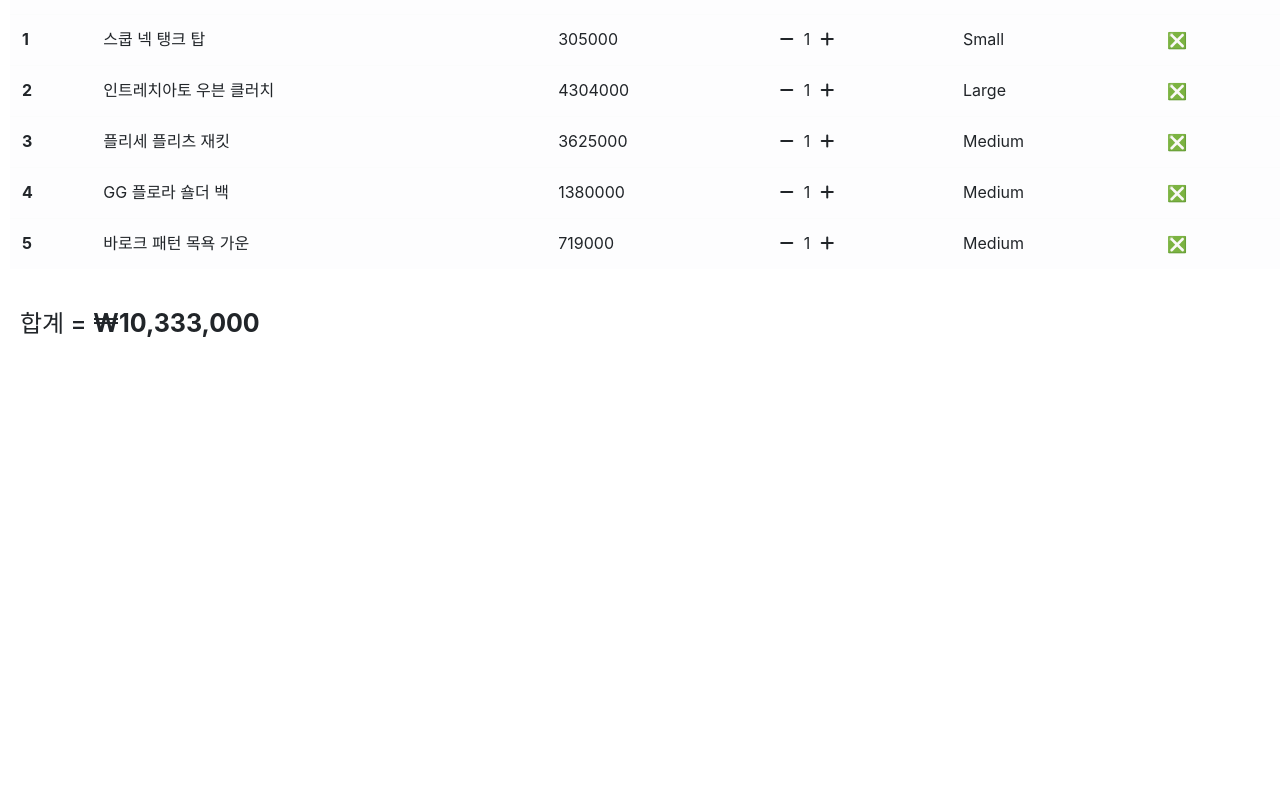
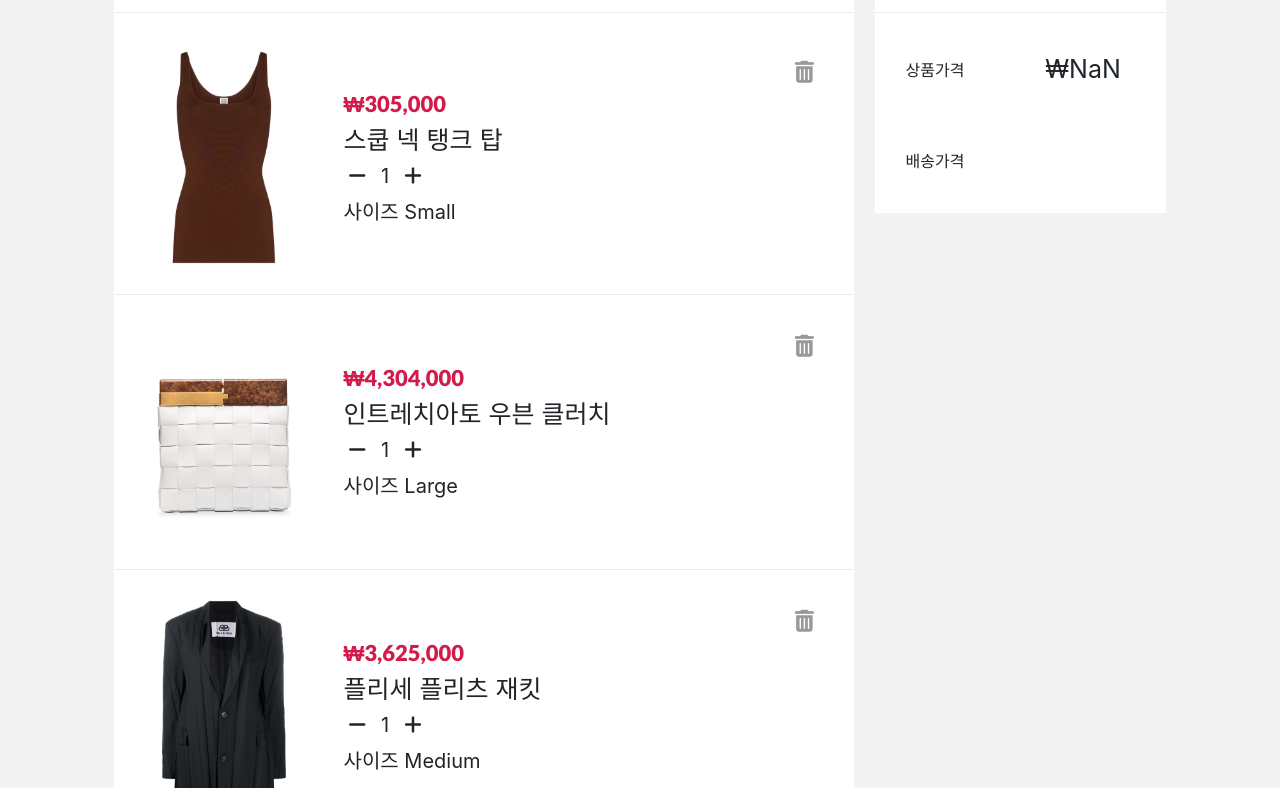
Before and after one commit to Lee-ji-soo/SOOSHOP, a plain HTML site: page SOO-cart.html in a window 1280 px wide. Shown: the part 174-962 px from the top of the page. Before the commit the page ends 800 px from the top, so only its background shows below. Drawn offline with nearby package versions, Linux system fonts and the light colour scheme.

Commit message:
장바구니 css 변경, mediaquery

```diff
--- a/SOO-cart.html
+++ b/SOO-cart.html
@@ -14,7 +14,9 @@
     integrity="sha256-CSXorXvZcTkaix6Yvo6HppcZGetbYMGWSFlBw8HfCJo=" crossorigin="anonymous"></script>
   <script src="https://kit.fontawesome.com/51b298796c.js" crossorigin="anonymous"></script>
 
-  <title>Hello, world!</title>
+  <link rel="stylesheet" tyle="text/css" href="css/main.css">
+
+  <title>MY CART</title>
 </head>
 
 <body>
@@ -46,65 +48,46 @@
       </ul>
     </div>
   </nav>
-
-  <div class="text-center" style="margin:90px; margin-bottom:20px;">
-    <h4>장바구니</h4>
+  <div class='cart-body'>
+    <div class="cart-bg">
+      <div class="shoppingbag__table">
+        <h4 id="cart-title">MY CART</h4>
+        <div class="table">
+        </div>
+      </div>
+      <div class="sum__table">
+        <h4 id="sum-title">TOTAL</h4>
+        <div class='sum-box sum__product'>
+          <span class='sum-box__tt'> 상품가격</span>
+          <span id="sum"></span>
+        </div>
+        <div class='sum-box sum__ship'>
+          <span class='sum-box__tt'> 배송가격</span>
+          <spanid="sum"></span>
+        </div>
+      </div>
+    </div>
   </div>
-
-  <div class="shoppingbag__table-box">
-    <table class="table table-light">
-      <tr>
-        <th scope="col">#</th>
-        <th scope="col">상품명</th>
-        <th scope="col">가격</th>
-        <th scope="col">수량</th>
-        <th scope="col">사이즈</th>
-      </tr>
-    </table>
-    <strong class="price__sum-box">
-      <h4 id="price-sum__h4">합계 = </h4><span id="sum"></span>
-    </strong>
-  </div>
-
-  <style>
-    .shoppingbag__table-box,
-    .price__sum-box {
-      margin-left: 10px;
-    }
-
-    .price__sum-box {
-      padding-top: 20px;
-      display: block;
-    }
-
-    #price-sum__h4 {
-      display: inline;
-    }
-
-    #sum {
-      font-size: 25px;
-    }
-  </style>
-
 
   <!--LOCALSTORAGE에 저장할때 새로운 class를 만들어서 저장하기-->
   <script>
     let dataArr = [];
     let newDataArr = [];
 
-    function SampleData(id, name, price, quantity, size) {
+    function SampleData(id, name, price, quantity, size, img) {
       this.id = id;
       this.name = name;
       this.price = price;
       this.quantity = quantity;
       this.size = size;
+      this.img = img;
     }
 
-    var data1 = new SampleData(1, '스쿱 넥 탱크 탑', 305000, 1, 'Small');
-    var data2 = new SampleData(2, '인트레치아토 우븐 클러치', 4304000, 1, 'Large');
-    var data3 = new SampleData(3, '플리세 플리츠 재킷', 3625000, 1, 'Medium');
-    var data4 = new SampleData(4, 'GG 플로라 숄더 백', 1380000, 1, 'Medium');
-    var data5 = new SampleData(5, '바로크 패턴 목욕 가운', 719000, 1, 'Medium');
+    var data1 = new SampleData(1, '스쿱 넥 탱크 탑', 305000, 1, 'Small', 'images/pic1.jpg');
+    var data2 = new SampleData(2, '인트레치아토 우븐 클러치', 4304000, 1, 'Large', 'images/pic2.jpg');
+    var data3 = new SampleData(3, '플리세 플리츠 재킷', 3625000, 1, 'Medium', 'images/pic3.jpg');
+    var data4 = new SampleData(4, 'GG 플로라 숄더 백', 1380000, 1, 'Medium', 'images/pic4.jpg');
+    var data5 = new SampleData(5, '바로크 패턴 목욕 가운', 719000, 1, 'Medium', 'images/pic5.jpg');
 
     dataArr.push(data1, data2, data3, data4, data5);
 
@@ -115,19 +98,37 @@
   <script>
     for (i = 0; i < dataArr.length; i++) {
       $('.table').append(
-        `<tr data-id="${dataArr[i].id}">
-          <th scope="row" class="cartBox" id="dataId"data-id="${dataArr[i].id}">${dataArr[i].id}</th>
-            <td>${dataArr[i].name}</td>
-            <td class="price">${dataArr[i].price}</td>
-            <td><i class="fas fa-minus minus"></i><span class="amount">${dataArr[i].quantity}</span><i class="fas fa-plus plus"></i></td>
-            <td>${dataArr[i].size}</td>
-            <td><button class="delete">❎</button></td>
-        </tr>`)
+        `<div class="cart-boxs" data-id="${dataArr[i].id}">
+          <div scope="row" class="cartBox" id="dataId"data-id="${dataArr[i].id}"></div>
+          <div class="cart-boxs__img">
+            <img src="${dataArr[i].img}">
+          </div>
+
+          <div class="cart-boxs__detail">
+            <div class="price">${dataArr[i].price}</div>
+            <div class='name'>${dataArr[i].name}</div>
+            <div><i class="fas fa-minus minus"></i><span class="amount">${dataArr[i].quantity}</span><i class="fas fa-plus plus"></i></div>
+            <div>사이즈 ${dataArr[i].size}</div>
+          </div>
+          <div>
+            <i class="fas fa-trash-alt  delete"></i>
+          </div>
+        </div>`)
       localStorage.setItem(`product${dataArr[i].id}`, JSON.stringify(dataArr[i]))
     }
   </script>
 
   <script>
+    //한국돈으로 표시하기
+    let cartBox = $('.cart-boxs')
+    let eachPrice = $('.price')
+    for (i = 0; i < cartBox.length; i++) {
+      let eachPriceHTML = eachPrice[i].innerHTML
+      let eachPriceInKor = Number(eachPriceHTML).toLocaleString()
+      // let eachPriceInKor = eachPriceHTML[i].toLocaleString();
+      eachPrice[i].innerHTML = `₩${eachPriceInKor}`
+    }
+
     //합계구하기
     function sum() {
       price = $('.price');
@@ -176,8 +177,6 @@
       }
       sum();
     }
-
-
     $('.minus').on('click', minus);
     $('.plus').on('click', plus);
     sum();
@@ -202,6 +201,7 @@
     .delete {
       border: none;
       background: none;
+      font-size: 20px;
     }
 
     .amount {
--- /dev/null
+++ b/css/cart.css
@@ -0,0 +1,128 @@
+.cart-body{
+  background-color: #f3f3f3;
+}
+  .cart-bg {
+    padding: 90px 1%;
+    max-width:1100px;
+    height: 100%;
+    margin:0 auto;
+    display: flex;
+    flex-direction: row;
+  }
+  .shoppingbag__table,
+  .sum__table{
+    background-color: white;
+    margin: 0 1%;
+    padding-bottom: 10px;
+
+  }
+
+  .shoppingbag__table{
+    height: 100%;
+    min-width:65%;
+  }
+
+
+  #cart-title, #sum-title{
+    font-size:30px;
+    border-bottom: 1px solid #ededed;
+    display:block;
+  }
+
+  #cart-title, .cart-boxs, #sum-title, .sum-box {
+    padding: 30px 30px;
+  }
+
+  .cart-boxs {
+    border-bottom: 1px solid #ededed;
+    position:relative;
+    display:flex;
+    flex-direction: row;
+    align-items: center;
+  }
+
+  .cart-boxs:last-child {
+    border: none
+  }
+
+  .cart-boxs__img{
+    width: 23%;
+    min-width:160px;
+  }
+
+  .cart-boxs__img img{
+    width: 100%;
+  }
+
+  .cart-boxs__detail {
+    display: flex;
+    line-height: 30px;
+    flex-direction: column;
+  }
+  .cart-boxs__detail div {
+    font-size:20px;
+    padding: 3px 0;
+    padding-left:40px;
+  }
+
+
+  .cart-boxs__detail .name {
+    font-size: 25px;
+    font-weight:100;
+  }
+
+
+  .cart-boxs__detail i {
+    padding: 0 5px;
+  }
+
+  .cart-boxs__detail .price {
+    font-size: 22px;
+    color: #d21b4B;
+    font-weight: 900;
+    font-family: 'Lato', sans-serif;
+  }
+
+
+  .cart-boxs .delete{
+    position:absolute;
+    top:40px;
+    right:40px;
+    font-size:22px;
+    color:#999;
+  }
+
+  .sum__table{
+    width:50%;
+    height:max-content;
+  }
+
+  .sum-box{
+    display:flex;
+    align-items:center;
+  }
+
+  .sum-box__tt{
+    padding-right:35%;
+  }
+
+  #sum {
+   font-size: 25px;
+  }
+
+  @media(max-width:700px) {
+    .cart-bg {
+      flex-direction: column;
+    }
+      .sum__table{
+        margin-top:20px;
+        width:98%;
+      }
+      .cart-boxs__detail{
+       top:10%;
+       left:35%;
+      }
+      .cart-boxs .delete{
+        bottom:0px;
+      }
+  }
--- /dev/null
+++ b/css/main.css
@@ -0,0 +1,2 @@
+@import url('https://fonts.googleapis.com/css2?family=Lato:wght@100;300;400;700;900&display=swap');
+@import './cart.css';
```
